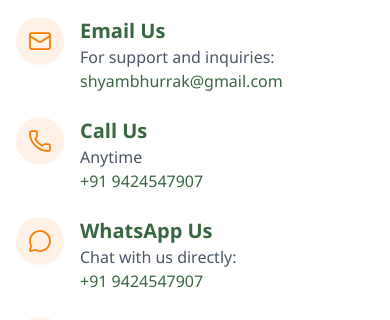
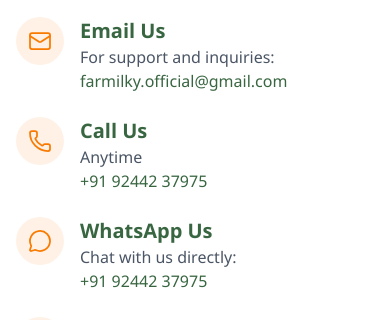
Before and after one commit to devanshbhurrak/farmilky-frontend, a React (Vite) app: page /contact in a window 390 px wide. Shown: the part 465-785 px from the top of the page. Built offline with nearby package versions, Linux system fonts and the light colour scheme.

Commit message:
Update contact details to Farmilky official info
- Replace developer email with farmilky.official@gmail.com
- Replace developer phone with +91 92442 37975
- Update WhatsApp link to match new phone number

```diff
--- a/src/components/Footer.jsx
+++ b/src/components/Footer.jsx
@@ -11,9 +11,9 @@ const Footer = () => {
   ];
 
   const contactLinks = [
-    { label: "Email", href: "mailto:shyambhurrak@gmail.com", icon: Mail },
-    { label: "Phone", href: "tel:+919424547907", icon: Phone },
-    { label: "WhatsApp", href: "https://wa.me/919424547907", icon: MessageCircle },
+    { label: "Email", href: "mailto:farmilky.official@gmail.com", icon: Mail },
+    { label: "Phone", href: "tel:+9192442 37975", icon: Phone },
+    { label: "WhatsApp", href: "https://wa.me/9192442 37975", icon: MessageCircle },
   ];
 
   return (
@@ -55,18 +55,18 @@ const Footer = () => {
               </li>
               <li>
                 <a
-                  href="tel:+919424547907"
+                  href="tel:+9192442 37975"
                   className="font-medium hover:text-secondary transition-colors"
                 >
-                  +91 9424547907
+                  +91 92442 37975
                 </a>
               </li>
               <li>
                 <a
-                  href="mailto:shyambhurrak@gmail.com"
+                  href="mailto:farmilky.official@gmail.com"
                   className="hover:text-secondary transition-colors"
                 >
-                  shyambhurrak@gmail.com
+                  farmilky.official@gmail.com
                 </a>
               </li>
             </ul>
--- a/src/pages/Contact.jsx
+++ b/src/pages/Contact.jsx
@@ -58,10 +58,10 @@ const ContactPage = () => {
                 <h3 className="text-xl font-semibold text-primary">Email Us</h3>
                 <p className="text-gray-600">For support and inquiries:</p>
                 <a
-                  href="mailto:shyambhurrak@gmail.com"
+                  href="mailto:farmilky.official@gmail.com"
                   className="font-medium text-primary hover:text-secondary"
                 >
-                  shyambhurrak@gmail.com
+                  farmilky.official@gmail.com
                 </a>
               </div>
             </div>
@@ -74,10 +74,10 @@ const ContactPage = () => {
                 <h3 className="text-xl font-semibold text-primary">Call Us</h3>
                 <p className="text-gray-600">Anytime</p>
                 <a
-                  href="tel:+919424547907"
+                  href="tel:+9192442 37975"
                   className="font-medium text-primary hover:text-secondary"
                 >
-                  +91 9424547907
+                  +91 92442 37975
                 </a>
               </div>
             </div>
@@ -90,12 +90,12 @@ const ContactPage = () => {
                 <h3 className="text-xl font-semibold text-primary">WhatsApp Us</h3>
                 <p className="text-gray-600">Chat with us directly:</p>
                 <a
-                  href="https://wa.me/919424547907"
+                  href="https://wa.me/9192442 37975"
                   className="font-medium text-primary transition-colors hover:text-secondary"
                   target="_blank"
                   rel="noopener noreferrer"
                 >
-                  +91 9424547907
+                  +91 92442 37975
                 </a>
               </div>
             </div>
```
